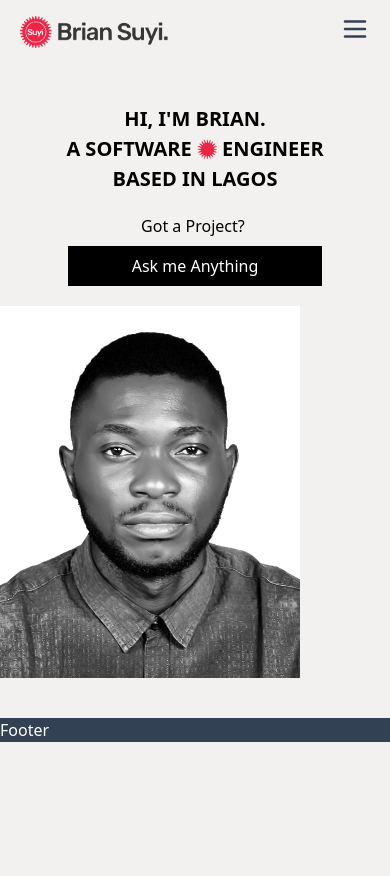
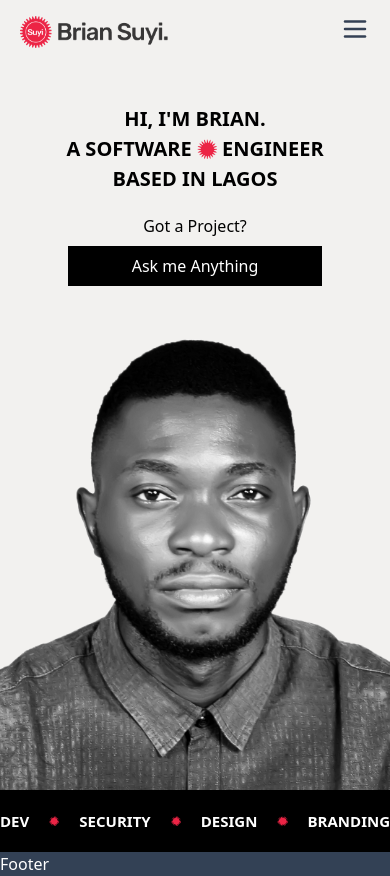
Before and after one commit to aleckuti/portfolio, a Next.js app: page / in a window 390 px wide. Before the commit the page ends 844 px from the top, so only its background shows below. Built offline with nearby package versions, Linux system fonts and the light colour scheme.

Commit message:
Implement homepage banner feature section

```diff
--- a/app/Header.tsx
+++ b/app/Header.tsx
@@ -13,7 +13,7 @@ const Header = () => {
 
   return (
     <div>
-      <nav className="hidden lg:flex items-center justify-between py-5 px-10 h-[90px]">
+      <nav className="hidden lg:flex items-center justify-between py-5 px-20 h-[90px]">
         {/* logo  */}
         <Link href="/">
           <Image src="/logo.png" width={200} height={200} alt="Brian Suyi" />
--- a/app/page.tsx
+++ b/app/page.tsx
@@ -1,11 +1,15 @@
 import Banner from "@/components/Banner";
+import FeatureBanner from "@/components/FeatureBanner";
 import React from "react";
 
 const Home = () => {
   return (
-    <section>
-      <Banner />
-    </section>
+    <div>
+      <section>
+        <Banner />
+        <FeatureBanner />
+      </section>
+    </div>
   );
 };
 
--- a/components/Banner.tsx
+++ b/components/Banner.tsx
@@ -3,7 +3,7 @@ import Link from "next/link";
 
 const Banner = () => {
   return (
-    <section className="py-10">
+    <section className="pt-10 md:pt-10 md:pb-20">
       <div className="md:flex items-center justify-between md:mx-10 lg:mx-20">
         <div className="flex flex-col gap-5 items-center md:items-start">
           <div className="flex flex-col items-center font-semibold md:font-bold text-[20px] md:items-start md:text-[30px] lg:text-[50px]">
@@ -62,13 +62,10 @@ const Banner = () => {
 
           {/* Mobile Call to Action  */}
           <div className="flex flex-col md:hidden items-center gap-2 font-medium text-base font-sans">
-            <span className="">Got a Project?&nbsp;</span>
-            <Link
-              href="#"
-              className="bg-black px-16 py-2 text-white hover:bg-basecolor hover:transition"
-            >
-              Ask me Anything
-            </Link>
+            <span className="">Got a Project?</span>
+            <div className="bg-black px-16 py-2 text-white hover:bg-basecolor hover:transition">
+              <Link href="#">Ask me Anything</Link>
+            </div>
           </div>
         </div>
 
@@ -80,13 +77,7 @@ const Banner = () => {
             alt="Brian"
             className="hidden lg:w-[450px] md:w-[300px] md:flex"
           />
-          <Image
-            src="/img.png"
-            width={400}
-            height={400}
-            alt="Brian"
-            className="w-[300px] md:hidden mt-5"
-          />
+          <img src="/img.png" alt="Brian" className="bg-cover md:hidden mt-5" />
         </div>
       </div>
     </section>
--- /dev/null
+++ b/components/FeatureBanner.tsx
@@ -0,0 +1,54 @@
+import Image from 'next/image'
+
+const FeatureBanner = () => {
+  return (
+    <section className='bg-black text-white'>
+        {/* Desktop screen  */}
+        <div className='hidden lg:flex items-center gap-5 py-5'>
+            <h3 className='uppercase text-[23px] font-bold'>development</h3>
+            <div><Image src="/icon2.png" width={20} height={20} alt='icon' /></div>
+            <h3 className='uppercase text-[23px] font-bold'>security</h3>
+            <div><Image src="/icon2.png" width={20} height={20} alt='icon' /></div>
+            <h3 className='uppercase text-[23px] font-bold'>strategy</h3>
+            <div><Image src="/icon2.png" width={20} height={20} alt='icon' /></div>
+            <h3 className='uppercase text-[23px] font-bold'>deliverability</h3>
+            <div><Image src="/icon2.png" width={20} height={20} alt='icon' /></div>
+            <h3 className='uppercase text-[23px] font-bold'>branding</h3>
+            <div><Image src="/icon2.png" width={20} height={20} alt='icon' /></div>
+            <h3 className='uppercase text-[23px] font-bold'>design</h3>
+            <div><Image src="/icon2.png" width={20} height={20} alt='icon' /></div>
+            <h3 className='uppercase text-[23px] font-bold'>efficacy</h3>
+            <div><Image src="/icon2.png" width={20} height={20} alt='icon' /></div>
+            <h3 className='uppercase text-[23px] font-bold'>testing</h3>
+        </div>
+
+        {/* Ipad screen  */}
+        <div className='hidden md:flex lg:hidden items-center gap-5 py-5'>
+            <h3 className='uppercase text-[23px] font-bold'>dev</h3>
+            <div><Image src="/icon2.png" width={20} height={20} alt='icon' /></div>
+            <h3 className='uppercase text-[20px] font-bold'>security</h3>
+            <div><Image src="/icon2.png" width={20} height={20} alt='icon' /></div>
+            <h3 className='uppercase text-[20px] font-bold'>strategy</h3>
+            <div><Image src="/icon2.png" width={20} height={20} alt='icon' /></div>
+            <h3 className='uppercase text-[20px] font-bold'>design</h3>
+            <div><Image src="/icon2.png" width={20} height={20} alt='icon' /></div>
+            <h3 className='uppercase text-[20px] font-bold'>branding</h3>
+            <div><Image src="/icon2.png" width={20} height={20} alt='icon' /></div>
+            <h3 className='uppercase text-[20px] font-bold'>efficacy</h3>
+        </div>
+
+        {/* Mobile screen  */}
+        <div className='md:hidden lg:hidden flex items-center gap-5 py-5'>
+            <h3 className='uppercase text-[15px] font-bold'>dev</h3>
+            <div><Image src="/icon2.png" width={20} height={20} alt='icon' /></div>
+            <h3 className='uppercase text-[15px] font-bold'>security</h3>
+            <div><Image src="/icon2.png" width={20} height={20} alt='icon' /></div>
+            <h3 className='uppercase text-[15px] font-bold'>design</h3>
+            <div><Image src="/icon2.png" width={20} height={20} alt='icon' /></div>
+            <h3 className='uppercase text-[15px] font-bold'>branding</h3>
+        </div>
+    </section>
+  )
+}
+
+export default FeatureBanner
```
Also changed, not shown: public/img.png.
